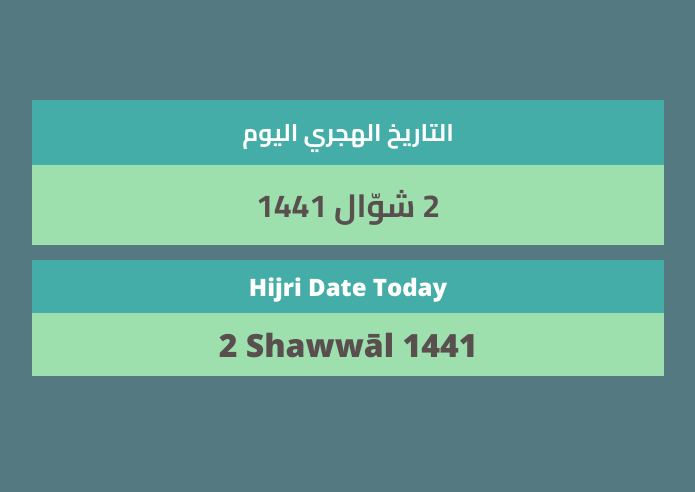
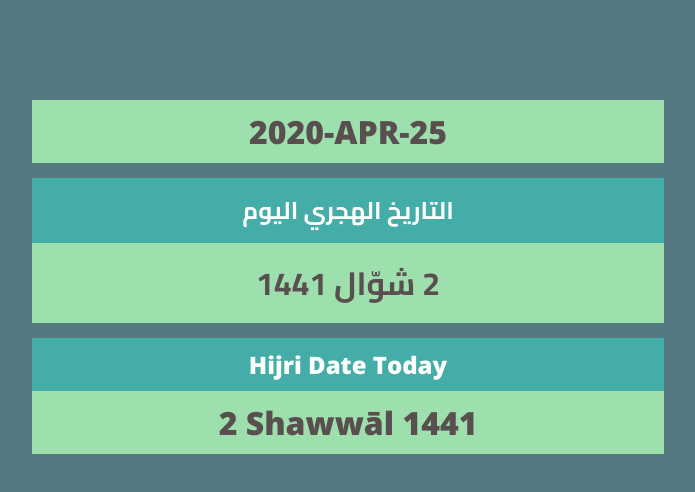
Before and after one commit to iezzughayyar/hijridate, a plain HTML site: page index.html in a window 1280 px wide. Shown: the whole page, without its empty margins (292-987 px from the left). Drawn offline with nearby package versions, Linux system fonts and the light colour scheme.

Commit message:
add greg date

```diff
--- a/index.html
+++ b/index.html
@@ -40,6 +40,9 @@ margin:0;
 
 <body>
 <div style="margin-top:100px"></div>
+<div class="container" dir="ltr">
+    <h1 id="gregorian"></h1>
+</div>
 <div class="container" dir="rtl">
     <h2 class="arabic">التاريخ الهجري اليوم</h2>
     <h1 id="arabic" class="arabic"></h1>
@@ -50,7 +53,22 @@ margin:0;
 </div>
 </body>
 <script type="text/javascript">
-
+var GREG_MONTHS = [
+    'JAN',
+    'FEB',
+    'MAR',
+    'APR',
+    'MAY',
+    'JUN',
+    'JUL',
+    'AUG',
+    'SEP',
+    'OCT',
+    'NOV',
+    'DEC'
+];
+var now = new Date();
+document.querySelector("h1#gregorian").innerHTML = now.getFullYear() + '-' + GREG_MONTHS[now.getMonth()-1] + '-' + now.getDate();
 
 var MONTHS_EN = [
     'Muḥarram',
@@ -258,7 +276,7 @@ var UMMALQURA_DATA = [28607, 28636, 28665, 28695, 28724, 28754, 28783, 28813, 28
     79990
     ];
 
-var today = HijriDate(new Date());
+var today = HijriDate(now);
 document.getElementById("english").innerHTML = today[2] +' '+ MONTHS_EN[today[1]-1] +' '+ today[0];
 document.getElementById("arabic").innerHTML = today[2] +' '+ MONTHS_AR[today[1]-1] +' '+ today[0];
 
```
